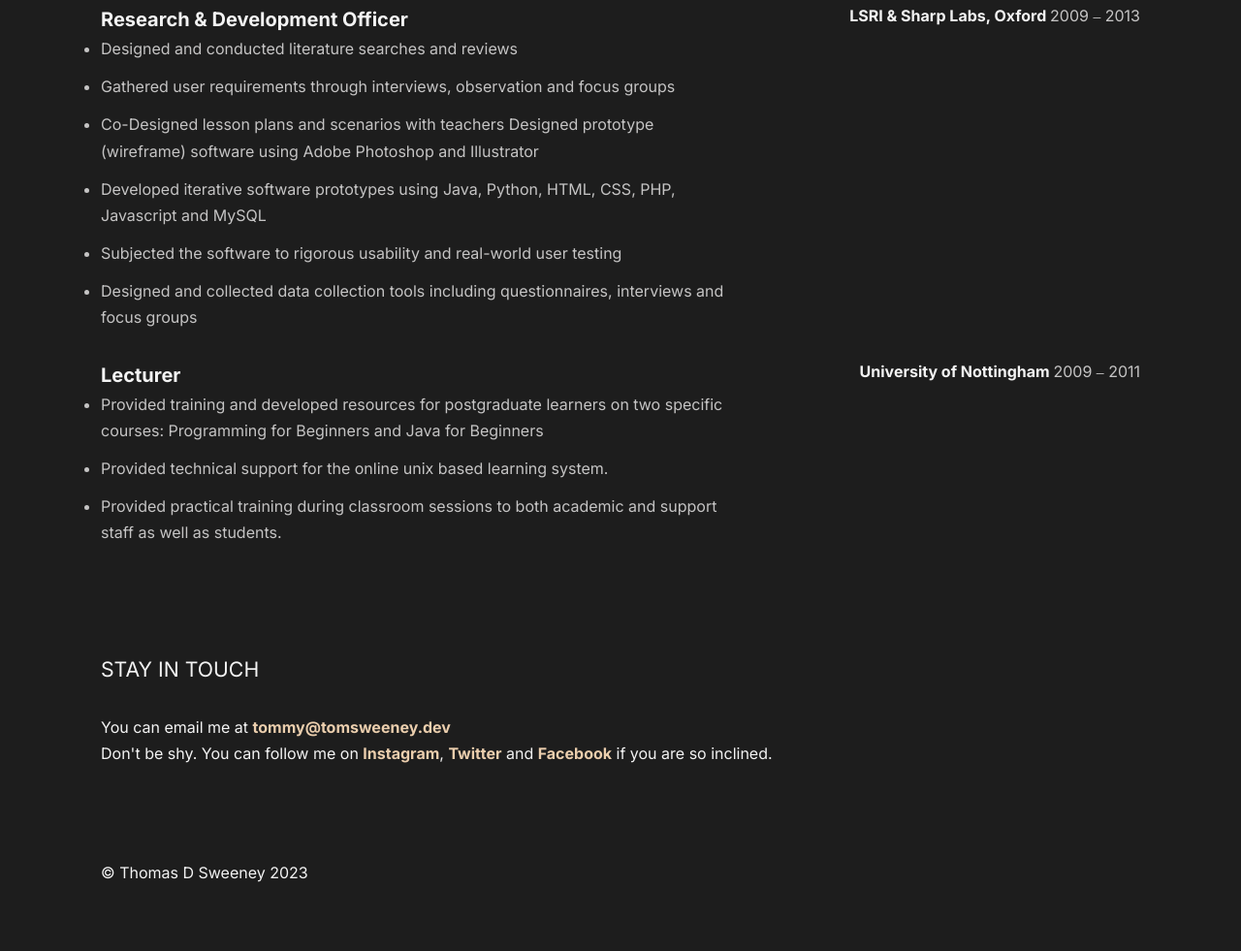
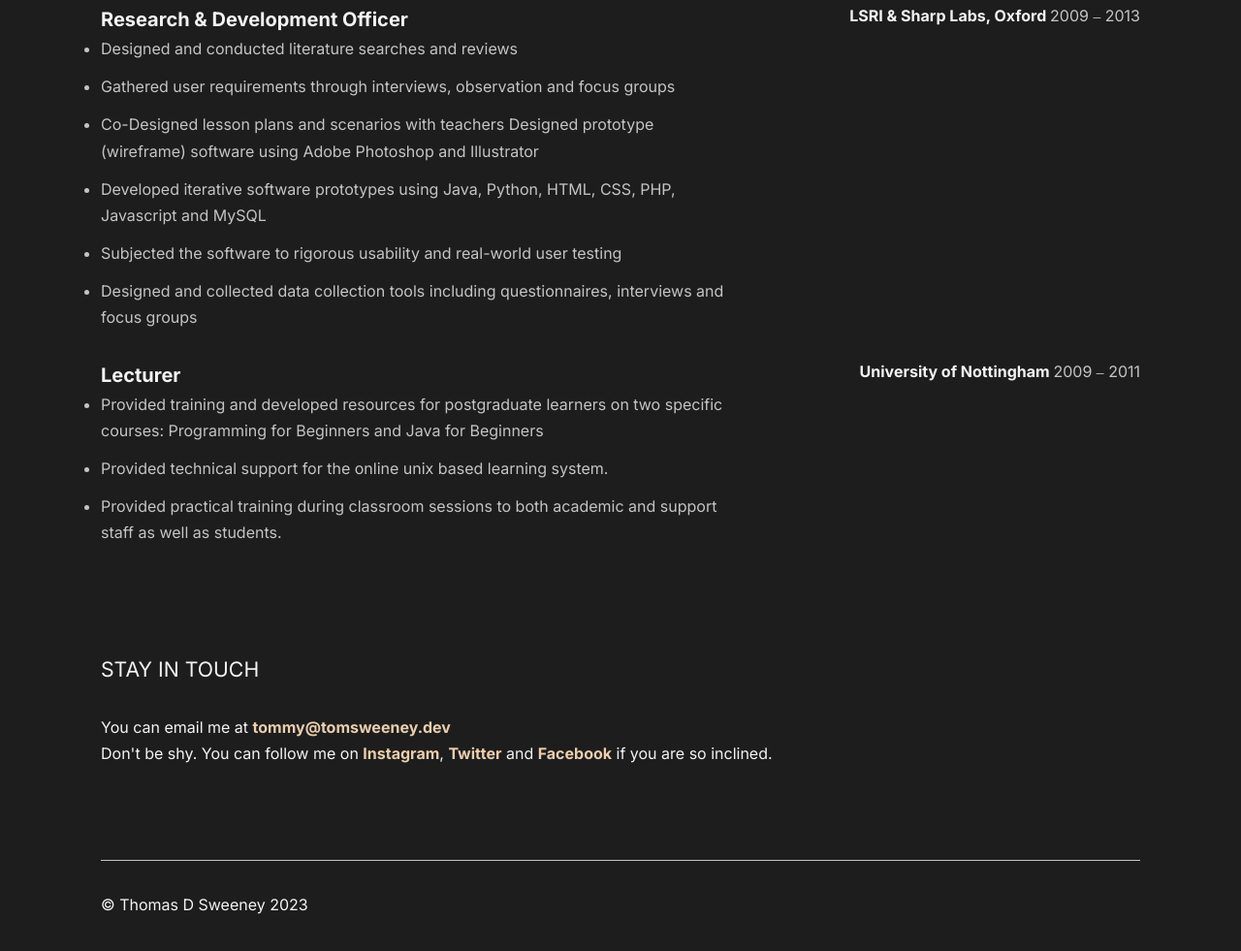
Before and after one commit to MagneticMule/tommy-one-page-site, a plain HTML site: page index.html in a window 1280 px wide. Shown: the part 3183-4164 px from the top of the page at 97% size. Drawn offline with Linux system fonts and the light colour scheme.

```diff
--- a/css/style.css
+++ b/css/style.css
@@ -217,9 +217,13 @@ h5 {
   font-size: 1.25rem;
 }
 
-
 section {
   margin-bottom: 6em;
+}
+
+
+footer {
+  border-top: 1px solid var(--compliment-clr);
 }
 
 footer>p {
```
